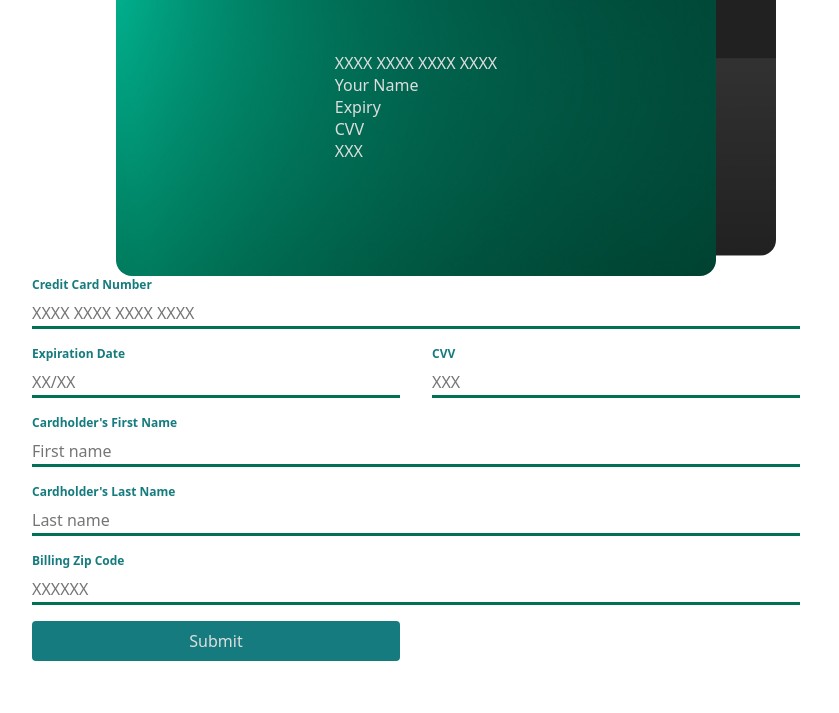
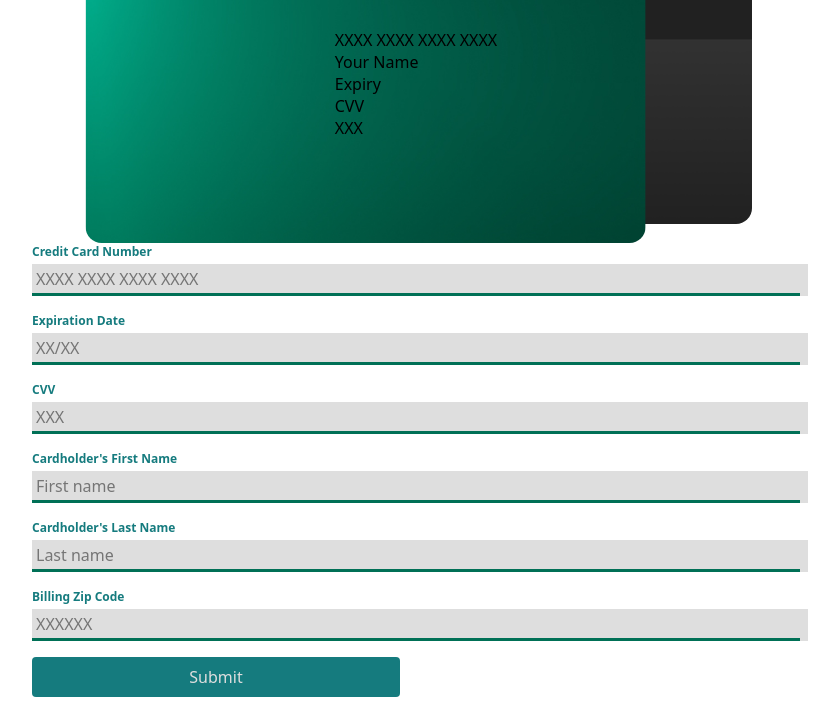
Before and after one commit to mcespo/kin, a plain HTML site: page index.html in a window 1280 px wide. Shown: the part 112-825 px from the top of the page, without its empty margins (224-1063 px from the left). Before the commit the page ends 800 px from the top, so only its background shows below. Drawn offline with Linux system fonts and the light colour scheme.

Commit message:
style adjust

```diff
--- a/styles.css
+++ b/styles.css
@@ -4,6 +4,16 @@
     --gray: hsl(108, 6%, 34%);
     --black: hsl(0, 0%, 13%);
     --white: hsl(0, 0%, 87%);
+
+    --bg: var(--white);
+    --text: var(--black);
+}
+
+@media (prefers-color-scheme: dark) {
+    :root {
+        --bg: var(--black);
+        --text: var(--white);
+    }
 }
 
 @font-face {
@@ -59,7 +69,7 @@ body {
 .container {
     display: grid;
     grid-auto-flow: row;
-    max-width: 50rem; // 800px
+    max-width: 50rem; /* 800px */
     margin: 0 auto;
     width: 100%;
     padding: 1rem;
@@ -67,6 +77,7 @@ body {
     .credit-card-banner {
         display: grid;
         place-items: center;
+
         .credit-card-logo,
         .card-front,
         .card-back,
@@ -76,23 +87,30 @@ body {
         }
 
         .card-display-area {
+            max-width: 40rem;
+            justify-self: center;
             z-index: 4;
-            color: var(--white);
+            color: var(--text-inverse);
         }
         .credit-card-logo {
             z-index: 3;
             transform: translate(-360%, -286%);
         }
         .card-front {
+            max-width: 35rem;
+            object-fit: cover;
+            width: 85%;
             z-index: 2;
             border-radius: 1rem;
-            max-width: 600px;
+            transform: translate(-9%, 0%);
         }
         .card-back {
+            max-width: 35rem;
+            object-fit: cover;
+            width: 85%;
             z-index: 1;
             border-radius: 1rem;
             transform: translate(10%, -6%);
-            max-width: 600px;
         }
     }
 
@@ -109,10 +127,10 @@ body {
             row-gap: 0.25rem;
         }
 
-        .expiration,
+        /* .expiration,
         .verification {
             grid-column: span 1;
-        }
+        } */
 
         label {
             font-weight: 600;
@@ -145,11 +163,12 @@ body {
         input {
             box-sizing: content-box;
             height: 1.4375rem;
-            padding: 4px 0 5px;
+            padding: 4px 4px 5px;
             width: 100%;
             outline-offset: 0.25rem;
             outline-color: var(--gray);
-            color: var(--black);
+            color: var(--text);
+            background-color: var(--bg);
         }
 
         button {
@@ -165,4 +184,18 @@ body {
         }
     }
 }
+
+@media screen and (min-width: 48rem) {
+
+}
+
+/* '3xs': '22.5rem', // 360px
+            '2xs': '25rem', // 400px
+            'xs': '30rem', // 480px
+            'sm': '40rem', // 640px
+            'md': '48rem', // 768px
+            'lg': '64rem', // 1024px
+            'xl': '80rem', // 1280px
+            '2xl': '96rem', // 1536px
+        }, */
 /* -------------- */
```
